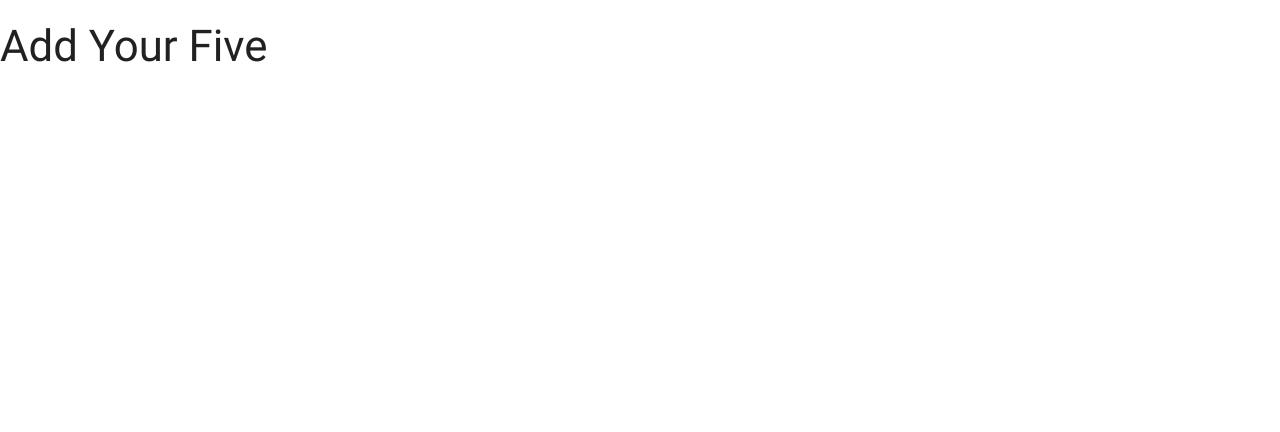
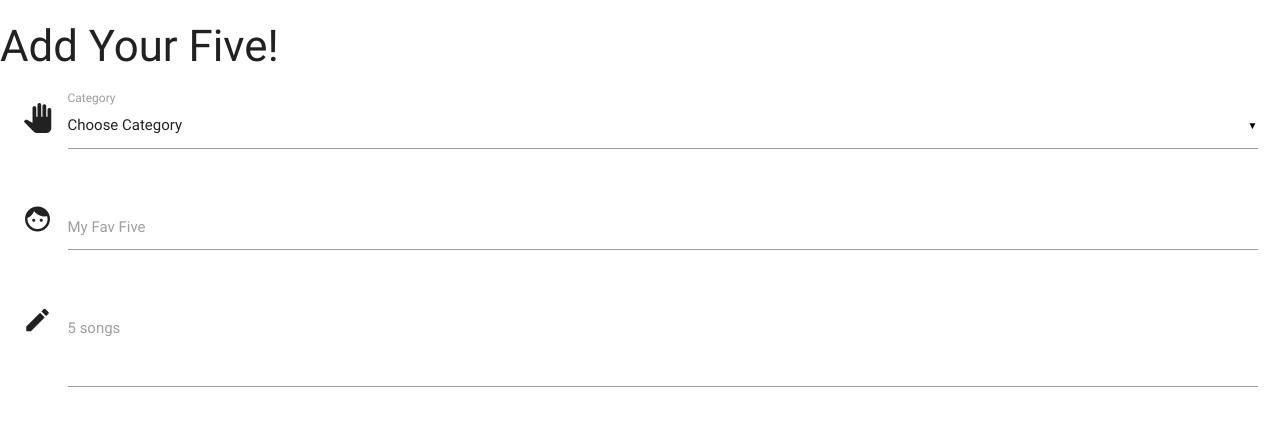
Before and after one commit to OrlaBr/five-app, a Flask app: template templates/addtask.html in a window 1280 px wide. Shown: the top 432 px of the page. Run offline with Flask 2, Linux system fonts and the light colour scheme; the template is opened without the code that fills it, so the values that code supplies are empty; some libraries are stand-ins or nearby versions.

Commit message:
Create form on addtask page

```diff
--- a/app.py
+++ b/app.py
@@ -23,6 +23,12 @@ def hello():
     return render_template("tasks.html", tasks=mongo.db.tasks.find())
 
 
+@app.route('/add_task')
+def add_task():
+    return render_template('addtask.html',
+                           categories=mongo.db.categories.find())
+
+
 if __name__ == '__main__':
     app.run(host=os.environ.get('IP'),
             port=int(os.environ.get('PORT')),
--- a/templates/addtask.html
+++ b/templates/addtask.html
@@ -1,7 +1,37 @@
 {% extends 'base.html' %}
 {% block content %}
 
-    <h3>Add Your Five</h3>
+    <h3>Add Your Five!</h3>
+    <div class="row">
+        <form action="" method="POST" class="col s12">
+            <div class="row">
+                    <div class="input-field col s12">
+                        <i class="material-icons prefix">pan_tool</i>
+                        <select id="category" name="category_name">
+                    <option value="" disabled selected>Choose Category</option>
+                    {% for cat in categories %}
+                        <option value="{{cat.category_name}}">{{cat.category_name}}</option>
+                    {% endfor %}
+                    </select>
+                        <label>Category</label>
+                    </div>
+                </div>
+            <div class="row">
+                <div class="input-field col s12">
+                <i class="material-icons prefix">face</i>
+                <input id="task_name" name="Task_name" type="text" class="validate">
+                <label for="icon_prefix">My Fav Five</label>
+                </div>
+            </div>
+            <div class="row">
+                <div class="input-field col s12">
+                <i class="material-icons prefix">create</i>
+                <textarea name="task_description" id="task_description" class="materialize-textarea"></textarea>
+                <label for="icon_telephone">5 songs</label>
+                </div>
+            </div>
+        </form>
+    </div>
 
 
 
--- a/templates/base.html
+++ b/templates/base.html
@@ -18,8 +18,10 @@
     <script src="https://cdnjs.cloudflare.com/ajax/libs/jquery/3.2.1/jquery.min.js"></script>
     <script src="https://cdnjs.cloudflare.com/ajax/libs/materialize/0.100.2/js/materialize.min.js"></script>
     <script type="text/javascript">
-        $(document).ready(function(){
+        $(document).ready(function() {
             $('.collapsible').collapsible();
+            $('select').material_select();
+            $(".button-collapse").sideNav();
         });
     </script>
 </body>
```
